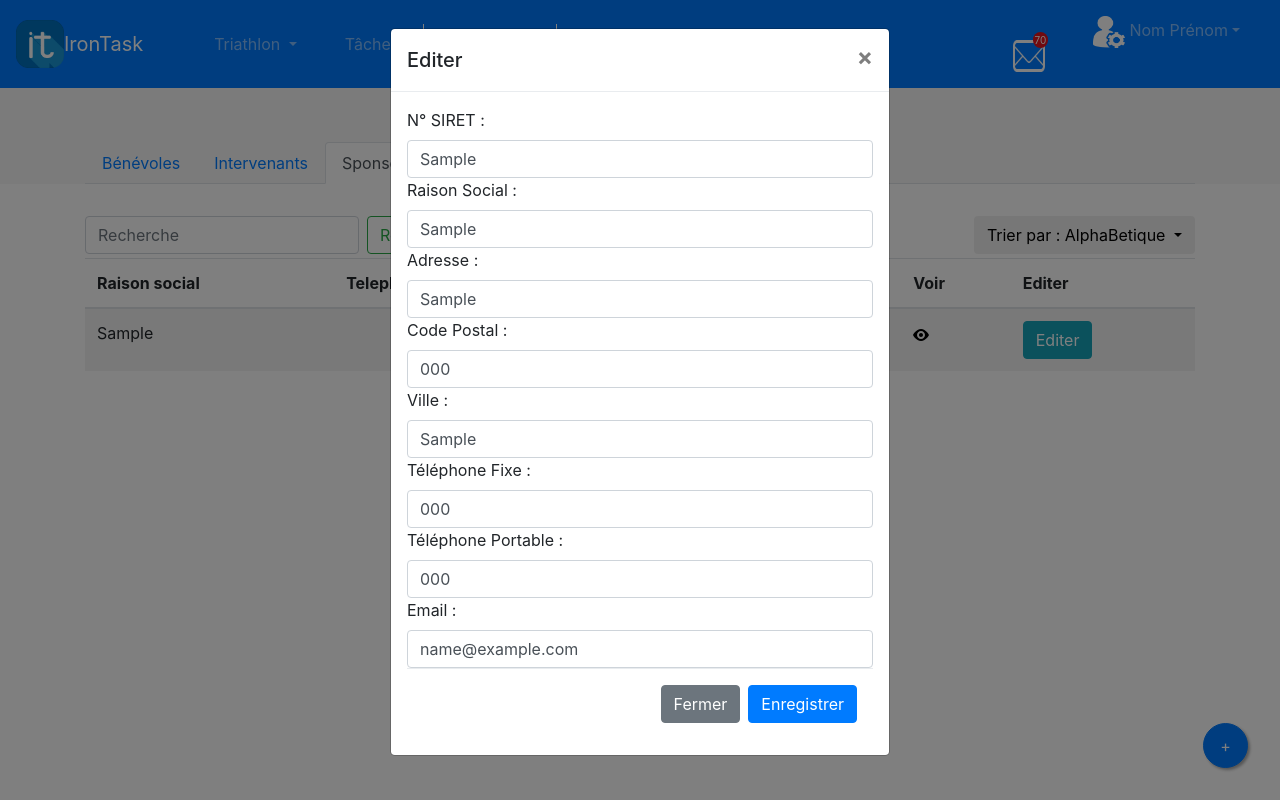
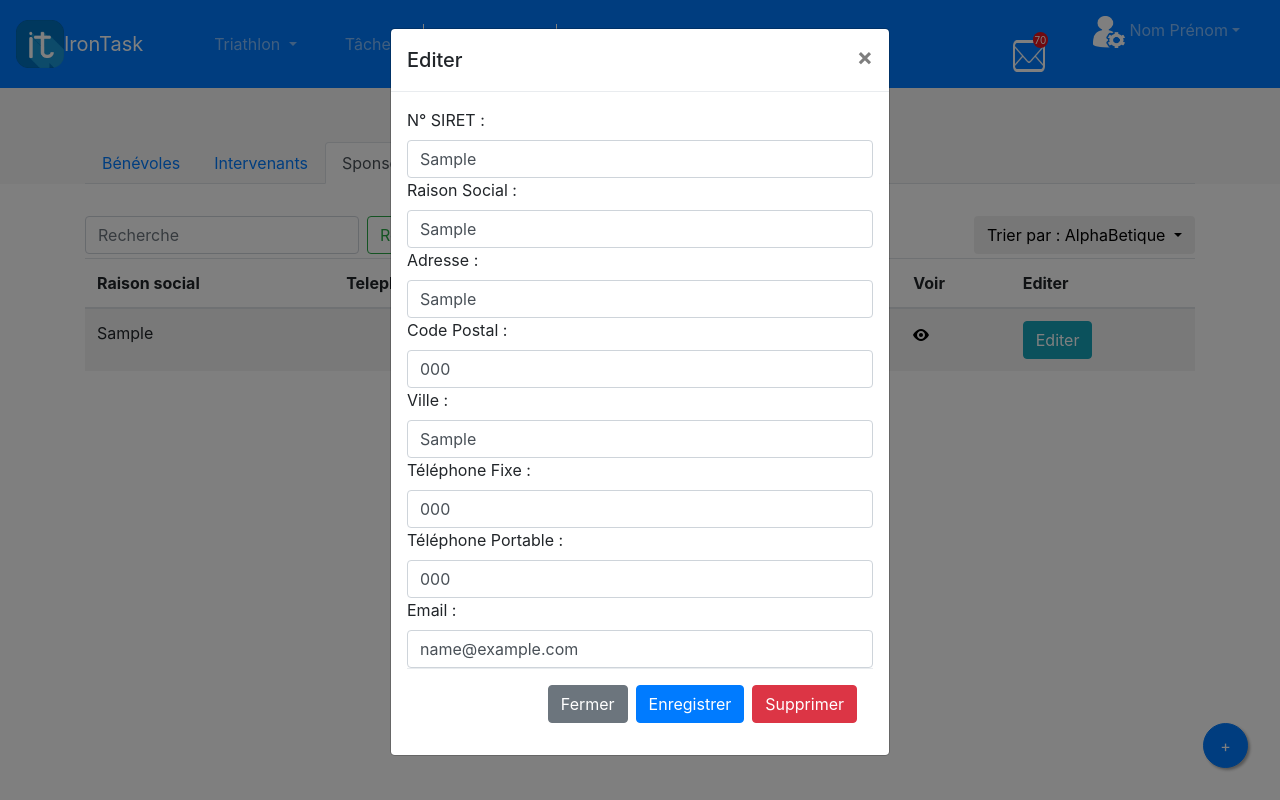
Before and after one commit to SteelCorp/IronTask, a Django app: page /sponsor/ in a window 1280 px wide, after a click on "Editer". Run offline with Django 3.2, Linux system fonts and the light colour scheme; a user stored in the database is signed in; tables that the repository leaves empty hold one stand-in row (values such as "Sample post"); some libraries are stand-ins or nearby versions.

Commit message:
Ajout du bouton supprimer

```diff
--- a/irontask_app/templates/modalEditerSponsor.html
+++ b/irontask_app/templates/modalEditerSponsor.html
@@ -58,6 +58,7 @@
                         <div class="modal-footer">
                             <button type="button" class="btn btn-secondary" data-dismiss="modal">Fermer</button>
                             <button type="submit" class="btn btn-primary">Enregistrer</button>
+                            <button type="button" class="btn btn-danger">Supprimer</button>
                         </div>
                     </form>
 
```
